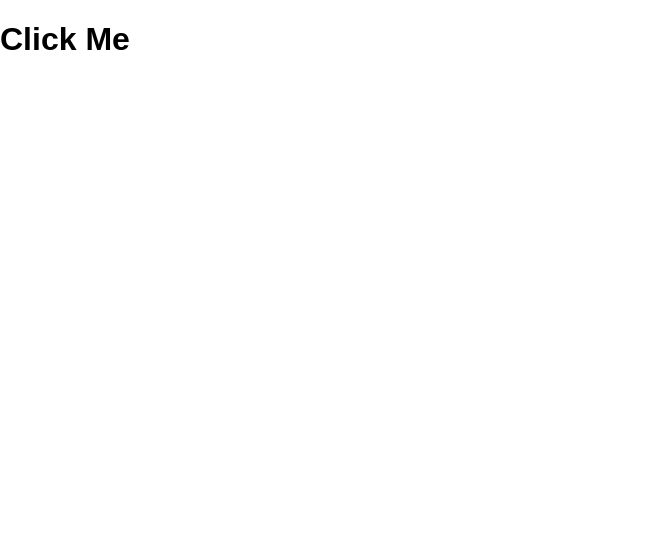
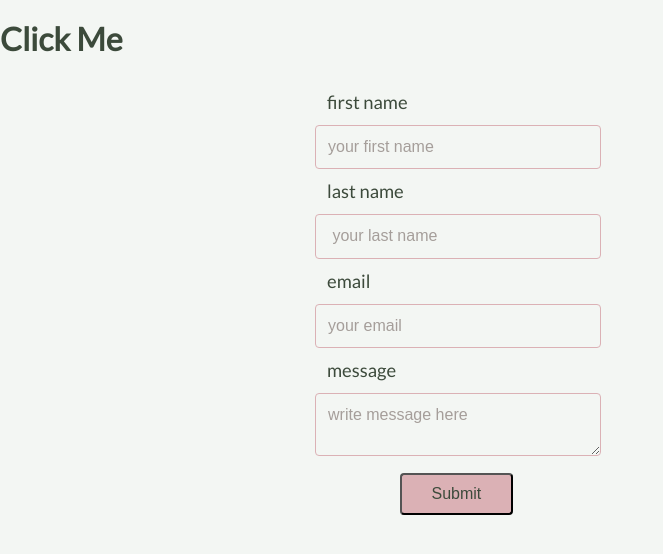
Before and after one commit to amyfangelo/assignment-5_angelo_amy, a plain HTML site: page index.html in a window 1280 px wide. Shown: the whole page, without its empty margins (0-663 px from the left). Drawn offline with Linux system fonts and the light colour scheme.

Commit message:
form styles added

```diff
--- a/css/main.css
+++ b/css/main.css
@@ -0,0 +1,54 @@
+body {
+  background-color: #f3f6f3;
+  font-family: 'Lato', sans-serif;
+  color: #3C4A3B;
+}
+
+.container {
+  width: 100%;
+  max-width: 650px;
+  margin: auto;
+}
+
+label {
+  display: inline-block;
+  width: 100%;
+  color: #3C4A3B;
+  padding: .5%;
+}
+
+input[type=text], select, textarea {
+    width: 40%;
+    padding: 12px;
+    border: 1.5px solid #DBB1B5;
+    border-radius: 4px;
+    background-color: transparent;
+
+}
+
+label {
+    padding: 12px;
+    display: inline-block;
+    font-size: 1.15rem;
+}
+
+input[type=submit] {
+    background-color: #DBB1B5;
+    color: #3C4A3B;
+    padding: 10px 30px;
+    border-radius: 4px;
+    display: block;
+    margin-top: 2%;
+    margin-left: 13%;
+
+}
+
+input[type=submit]:hover {
+    background-color: transparent;
+    border-color: #DBB1B5;
+    border-width: 2px;
+}
+
+::placeholder {
+  color: #A59E9A;
+}
--- a/index.html
+++ b/index.html
@@ -6,10 +6,23 @@
   <meta name="description" content="">
   <link rel="stylesheet" href="css/vendor/normalize.min.css">
   <link rel="stylesheet" href="css/main.css">
+  <link href="https://fonts.googleapis.com/css?family=Lato" rel="stylesheet">
 </head>
 <body class="returntext">
   <h1 id="clickmebutton">Click Me</h1>
-
+  <div class="container">
+    <form>
+    <label for= firstname>first name</label>
+      <input name="firstname" type="text" placeholder="your first name"/>
+    <label for= lastname>last name</label>
+      <input name="lastname" type="text" placeholder=" your last name"/>
+    <label for= email>email</label>
+      <input name="email" type="text" placeholder="your email"/>
+    <label for= message>message</label>
+      <textarea name="message" type="text" placeholder="write message here"/></textarea>
+    <input type="submit" name="submit" id="submit" value="Submit"/>
+    </form>
+  </div>
   <script src="js/main.js"></script>
 </body>
 </html>
```
